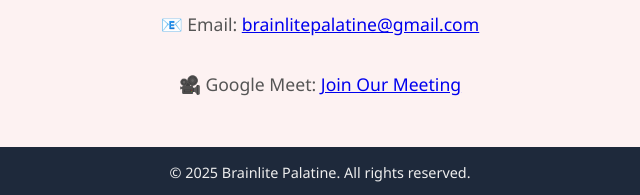
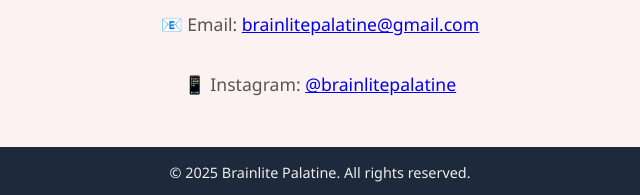
Before and after one commit to XD-DISTRO/brainlite-palatine, a plain HTML site: page index.html in a window 1280 px wide. Shown: the part 1449-1644 px from the top of the page, 320-960 px from the left. Drawn offline with Linux system fonts and the light colour scheme.

Commit message:
instagram

```diff
--- a/index.html
+++ b/index.html
@@ -199,8 +199,8 @@
       <a href="mailto:brainlite150@gmail.com">brainlitepalatine@gmail.com</a>
     </p>
     <p>
-      🎥 Google Meet:
-      <a href="https://meet.google.com/your-meet-link" target="_blank">Join Our Meeting</a>
+      📱 Instagram:
+      <a href="https://www.instagram.com/brainlite_palatine" target="_blank">@brainlitepalatine</a>
     </p>
   </section>
 
```
